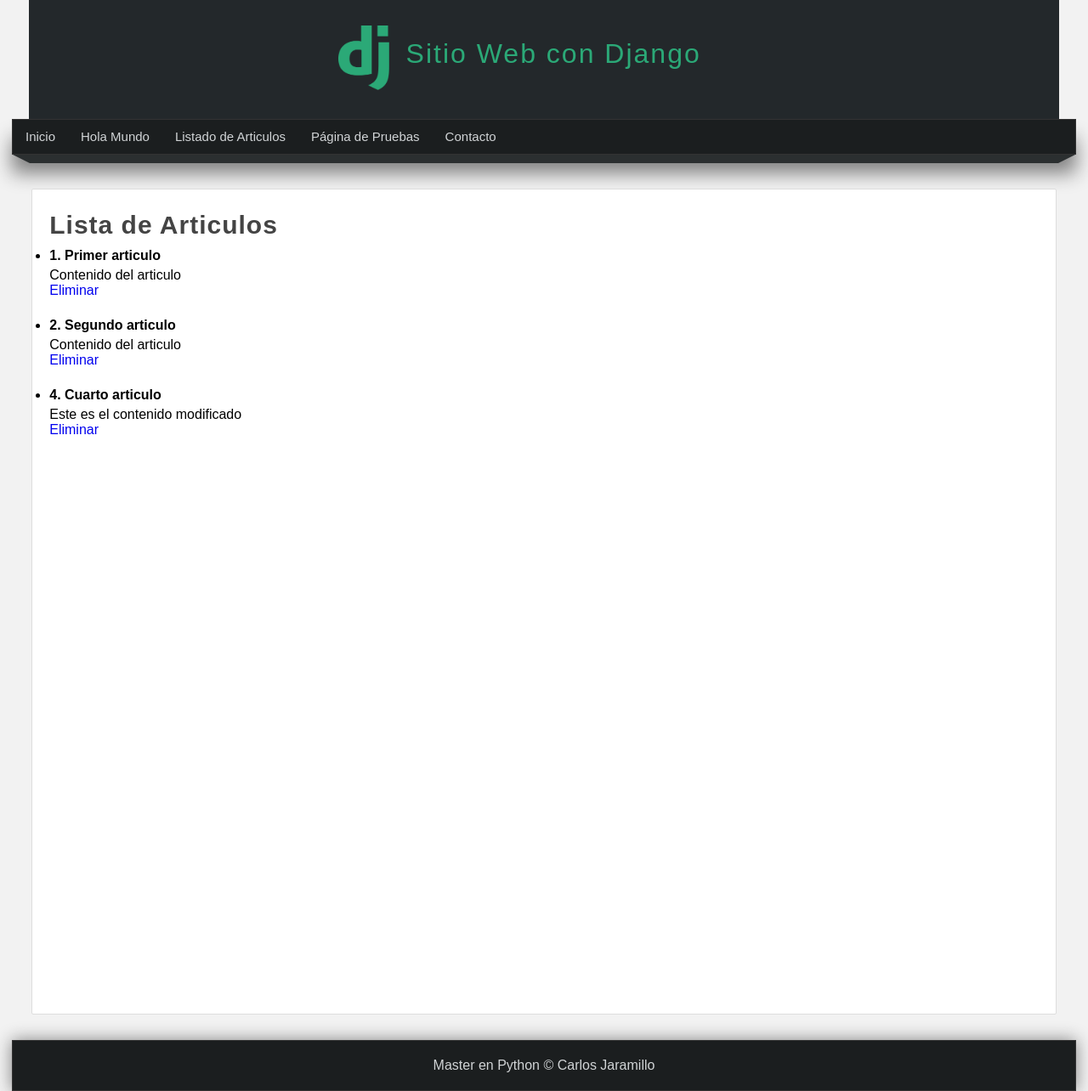
After one commit to BosatzuKannon/PythonDjango001, a Django app: page /articulos/ in a window 1280 px wide. The commit adds this page. Shown: the whole page at 85% size. Run offline with Django 3.2, Linux system fonts and the light colour scheme; data comes from the database, SQL or seed files in the repository; both versions use the stored data as it was after the commit.

Commit message:
Commit 2021/03/09 16.16

```diff
--- a/AprendientoDjango/urls.py
+++ b/AprendientoDjango/urls.py
@@ -27,5 +27,10 @@ urlpatterns = [
     path("pagina-pruebas/<int:redirigir>/", views.pagina, name="pagina"),
     path("contacto/", views.contacto, name="contacto"),
     path("contacto/<str:nombre>/", views.contacto, name="contacto"),
-    path("contacto/<str:nombre>/<str:apellido>/", views.contacto, name="contacto")
+    path("contacto/<str:nombre>/<str:apellido>/", views.contacto, name="contacto"),
+    path("crear-articulo/", views.crear_articulo, name="crear-articulo"),
+    path("articulo/", views.articulo, name="articulo"),
+    path("editar-articulo/<int:id>/", views.editar_articulo, name="editar-articulo"),
+    path("articulos/", views.articulos, name="articulos"),
+    path("borrar-articulo/<int:id>", views.borrar_articulo, name="borrar")
 ]
--- a/miapp/models.py
+++ b/miapp/models.py
@@ -10,6 +10,6 @@ class Article(models.Model):
     updated_at = models.DateTimeField(auto_now=True)
 
 class Category(models.Model):
-    name = models.CharField(max_length=110)
+    name = models.CharField(max_length=100)
     description = models.CharField(max_length=250)
     created_at = models.DateField()
--- /dev/null
+++ b/miapp/templates/articulos.html
@@ -0,0 +1,26 @@
+{% extends 'layout.html' %}
+
+{% block title %}
+    Master en Python y Django - Lista de Articulos
+{% endblock %}
+
+{% block content %}
+    <h1  class="title"> Lista de Articulos </h1>
+
+    <ul>
+
+    {% for articulo in articulos%}
+        <li>
+            <h4> {{articulo.id}}. {{articulo.title}} </h4>
+            <p>
+                {{articulo.content}}
+                <br>
+                <a href="{% url 'borrar' id=articulo.id %}">Eliminar </a>
+            </p>
+            <br>
+        </li>
+    {% endfor %}
+
+    </ul>
+
+{% endblock %}
--- a/miapp/templates/layout.html
+++ b/miapp/templates/layout.html
@@ -24,6 +24,7 @@
         <ul>
             <li> <a href="{% url 'index' %}" > Inicio </a> </li>
             <li> <a href="{% url 'hola-mundo' %}" > Hola Mundo </a> </li>
+            <li> <a href="{% url 'articulos' %}" > Listado de Articulos </a> </li>
             <li> <a href="{% url 'pagina' %}" > Página de Pruebas</a> </li>
             <li> <a href="{% url 'contacto' %}" > Contacto</a> </li>
         </ul>
--- a/miapp/views.py
+++ b/miapp/views.py
@@ -1,5 +1,5 @@
 from django.shortcuts import render, HttpResponse, redirect
-
+from miapp.models import Article
 
 
 def index(request):
@@ -20,3 +20,42 @@ def pagina(request, redirigir=0):
 
 def contacto(request, nombre="Julio", apellido="Corrales"):
     return render(request, 'contacto.html')
+
+def crear_articulo(request):
+
+    articulo = Article(
+        title = 'Primer articulo',
+        content = 'Contenido del articulo',
+        public = True
+    )
+
+    articulo.save()
+
+    return HttpResponse(f"Articulo creado {articulo.title} {articulo.content}")
+
+def articulo(request):
+
+    articulo = Article.objects.get(pk=4)
+
+    return HttpResponse(f"Articulo: {articulo.title}")
+
+def editar_articulo(request, id):
+
+    articulo = Article.objects.get(pk=id)
+    articulo.content =  "Este es el contenido modificado"
+
+    articulo.save()
+
+    return HttpResponse(f"Articulo editado : {articulo.title} - {articulo.content}")
+
+def articulos(request):
+
+    articulos = Article.objects.all()
+
+    return render(request, 'articulos.html',{'articulos': articulos})
+
+def borrar_articulo(request, id):
+
+    articulo = Article.objects.get(pk=id)
+    articulo.delete()
+    return redirect('articulos')
```
Also changed, not shown: db.sqlite3, miapp/migrations/0003_auto_20210309_1448.py (added).
